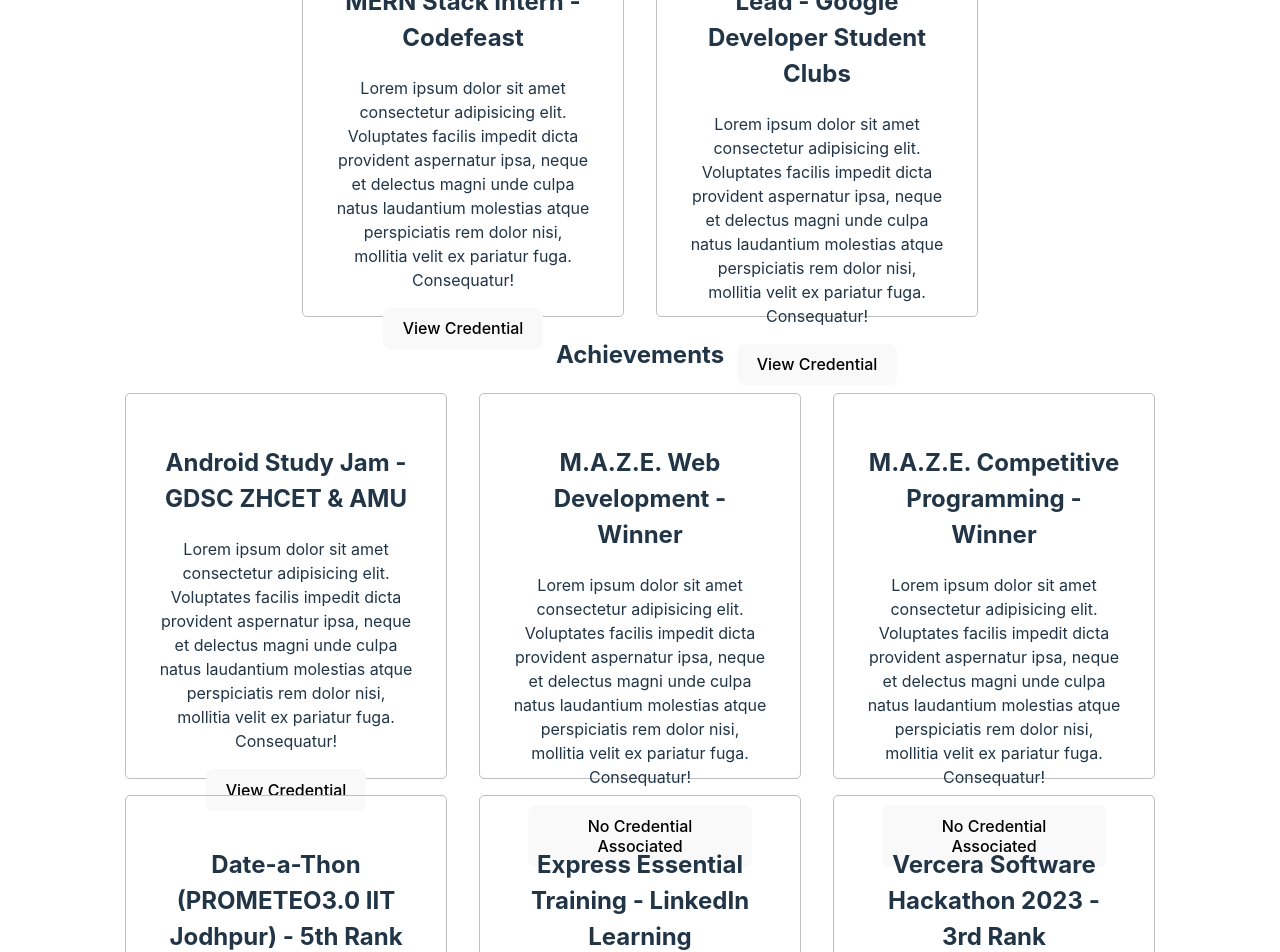
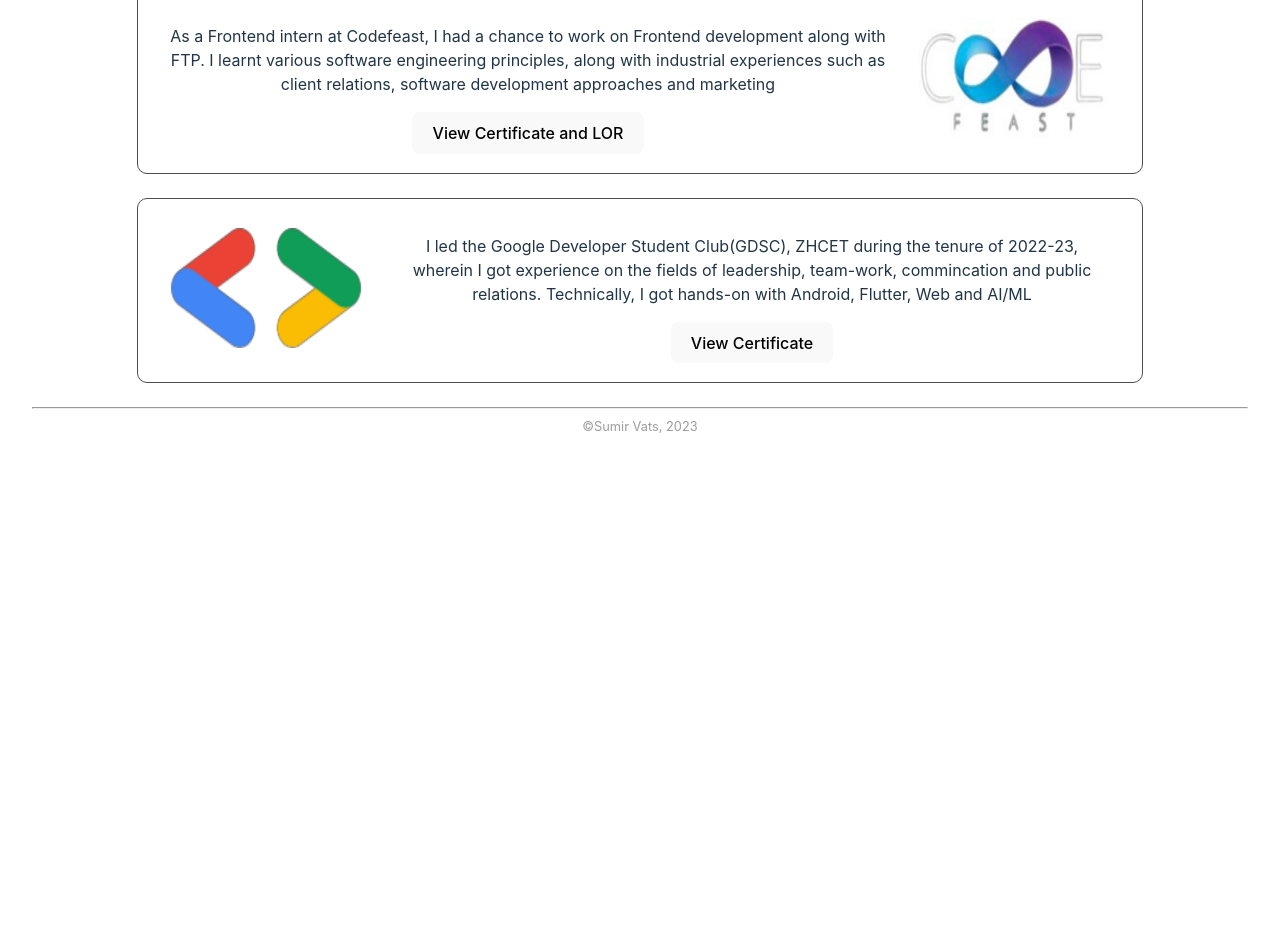
Before and after one commit to SumirVats2003/portfolio-react, a React (Vite) app: page /about in a window 1280 px wide. Shown: the part 580-1532 px from the top of the page. After the commit the page ends 1048 px from the top, so only its background shows below. Built offline with nearby package versions, Linux system fonts and the light colour scheme.

Commit message:
Completed About page and changed color scheme

```diff
--- a/src/App.css
+++ b/src/App.css
@@ -63,6 +63,12 @@
   margin: 0 1rem;
 }
 
+.navbar {
+  width: 20rem;
+  margin: auto;
+  border-bottom: 1px solid rgb(78, 78, 78);
+}
+
 .socials ul li a {
   width: 1.5rem;
   font-size: 1.5rem;
@@ -74,7 +80,7 @@
   width: 1.5rem;
   font-size: 1.5rem;
   margin: 0.5rem;
-  color: #646cff;
+  color: #2dbdff;
 }
 
 .foot {
@@ -107,6 +113,26 @@
   }
 }
 
-.btn {
-  margin: 1rem;
+.subheading {
+  font-size: 2.3rem;
 }
+
+.item {
+  display: flex;
+  justify-content: center;
+  align-items: center;
+  width: 80%;
+  margin: 1.5rem auto;
+  border: 1px solid rgb(78, 78, 78);
+  border-radius: 10px;
+  padding: 1rem;
+}
+
+.item div {
+  margin: 0.2rem 1rem;
+}
+
+.item-img img {
+  height: 15vh;
+  width: 15vw;
+}
--- a/src/Components/About.jsx
+++ b/src/Components/About.jsx
@@ -1,8 +1,11 @@
 import React from "react";
 import Navbar from "./Navbar";
-import Card from "./Card";
+import LeftItem from "./LeftItem";
+import RightItem from "./RightItem";
 import { Link } from "react-router-dom";
 import "../App.css";
+import codefeast from "../assets/img/codefeast.jpg";
+import gdsc from "../assets/img/gdsc.png";
 
 function About() {
   return (
@@ -25,52 +28,19 @@
         during the session 2022-23
       </div>
       <div className='experience'>
-        <h2>Experience</h2>
-        <div className='cards'>
-          <Card
-            head='MERN Stack Intern - Codefeast'
-            body='Lorem ipsum dolor sit amet consectetur adipisicing elit. Voluptates facilis impedit dicta provident aspernatur ipsa, neque et delectus magni unde culpa natus laudantium molestias atque perspiciatis rem dolor nisi, mollitia velit ex pariatur fuga. Consequatur!'
-            showBtn={true}
-          />
-          <Card
-            head='Lead - Google Developer Student Clubs'
-            body='Lorem ipsum dolor sit amet consectetur adipisicing elit. Voluptates facilis impedit dicta provident aspernatur ipsa, neque et delectus magni unde culpa natus laudantium molestias atque perspiciatis rem dolor nisi, mollitia velit ex pariatur fuga. Consequatur!'
-            showBtn={true}
-          />
-        </div>
-      </div>
-      <div className='achievments'>
-        <h2>Achievements</h2>
-        <div className='cards'>
-          <Card
-            head='Android Study Jam - GDSC ZHCET & AMU'
-            body='Lorem ipsum dolor sit amet consectetur adipisicing elit. Voluptates facilis impedit dicta provident aspernatur ipsa, neque et delectus magni unde culpa natus laudantium molestias atque perspiciatis rem dolor nisi, mollitia velit ex pariatur fuga. Consequatur!'
-            showBtn={true}
-          />
-          <Card
-            head='M.A.Z.E. Web Development - Winner'
-            body='Lorem ipsum dolor sit amet consectetur adipisicing elit. Voluptates facilis impedit dicta provident aspernatur ipsa, neque et delectus magni unde culpa natus laudantium molestias atque perspiciatis rem dolor nisi, mollitia velit ex pariatur fuga. Consequatur!'
-          />
-          <Card
-            head='M.A.Z.E. Competitive Programming - Winner'
-            body='Lorem ipsum dolor sit amet consectetur adipisicing elit. Voluptates facilis impedit dicta provident aspernatur ipsa, neque et delectus magni unde culpa natus laudantium molestias atque perspiciatis rem dolor nisi, mollitia velit ex pariatur fuga. Consequatur!'
-          />
-        </div>
-        <div className='cards'>
-          <Card
-            head='Date-a-Thon (PROMETEO3.0 IIT Jodhpur) - 5th Rank'
-            body='Lorem ipsum dolor sit amet consectetur adipisicing elit. Voluptates facilis impedit dicta provident aspernatur ipsa, neque et delectus magni unde culpa natus laudantium molestias atque perspiciatis rem dolor nisi, mollitia velit ex pariatur fuga. Consequatur!'
-          />
-          <Card
-            head='Express Essential Training - LinkedIn Learning'
-            body='Lorem ipsum dolor sit amet consectetur adipisicing elit. Voluptates facilis impedit dicta provident aspernatur ipsa, neque et delectus magni unde culpa natus laudantium molestias atque perspiciatis rem dolor nisi, mollitia velit ex pariatur fuga. Consequatur!'
-            showBtn={true}
-          />
-          <Card
-            head='Vercera Software Hackathon 2023 - 3rd Rank'
-            body='Lorem ipsum dolor sit amet consectetur adipisicing elit. Voluptates facilis impedit dicta provident aspernatur ipsa, neque et delectus magni unde culpa natus laudantium molestias atque perspiciatis rem dolor nisi, mollitia velit ex pariatur fuga. Consequatur!'
-          />
-        </div>
+        <h2 className='subheading'>Experience</h2>
+        <LeftItem
+          body='As a Frontend intern at Codefeast, I had a chance to work on Frontend development along with FTP. I learnt various software engineering principles, along with industrial experiences such as client relations, software development approaches and marketing'
+          image={codefeast}
+          btnContent='View Certificate and LOR'
+          link='https://drive.google.com/file/d/1ev26TQ_fPxofDtX2jVkVUxSKnesIp430/view?usp=sharing'
+        />
+        <RightItem
+          body='I led the Google Developer Student Club(GDSC), ZHCET during the tenure of 2022-23, wherein I got experience on the fields of leadership, team-work, commincation and public relations. Technically, I got hands-on with Android, Flutter, Web and AI/ML'
+          image={gdsc}
+          btnContent='View Certificate'
+          link='https://drive.google.com/file/d/1Dwn8tG1mGz644zY1nP9NVH1x_8Ygezq4/view?usp=sharing'
+        />
       </div>
     </>
   );
--- a/src/Components/Home.jsx
+++ b/src/Components/Home.jsx
@@ -29,7 +29,9 @@
         to='https://drive.google.com/file/d/1_2T9audqC2pmoaJJixJWNq-r6GF4v_3o/view?usp=drive_link'
         target='_blank'
       >
-        <button className='btn'>View Resume</button>
+        <button className='btn' style={{ margin: "1rem" }}>
+          View Resume
+        </button>
       </Link>
     </>
   );
--- /dev/null
+++ b/src/Components/LeftItem.jsx
@@ -0,0 +1,21 @@
+import React from "react";
+import { Link } from "react-router-dom";
+import "../App.css";
+
+function LeftItem(props) {
+  return (
+    <div className='item'>
+      <div>
+        <p>{props.body}</p>
+        <Link to={props.link} target='_blank'>
+          <button className='btn'>{props.btnContent}</button>
+        </Link>
+      </div>
+      <div className='item-img'>
+        <img src={props.image} alt='' />
+      </div>
+    </div>
+  );
+}
+
+export default LeftItem;
--- /dev/null
+++ b/src/Components/RightItem.jsx
@@ -0,0 +1,21 @@
+import React from "react";
+import { Link } from "react-router-dom";
+import "../App.css";
+
+function RightItem(props) {
+  return (
+    <div className='item'>
+      <div className='item-img'>
+        <img src={props.image} alt='' />
+      </div>
+      <div>
+        <p>{props.body}</p>
+        <Link to={props.link} target='_blank'>
+          <button className='btn'>{props.btnContent}</button>
+        </Link>
+      </div>
+    </div>
+  );
+}
+
+export default RightItem;
--- a/src/index.css
+++ b/src/index.css
@@ -14,12 +14,12 @@
 
 a {
   font-weight: 500;
-  color: #646cff;
+  color: #008cff;
   text-decoration: inherit;
 }
 
 a:hover {
-  color: #535bf2;
+  color: #2dbdff;
   text-decoration: underline;
 }
 
@@ -49,7 +49,7 @@
 }
 
 button:hover {
-  border-color: #646cff;
+  border-color: #008cff;
 }
 
 button:focus,
@@ -63,7 +63,7 @@
     background-color: #ffffff;
   }
   a:hover {
-    color: #747bff;
+    color: #2dbdff;
   }
   button {
     background-color: #f9f9f9;
```
Also changed, not shown: src/Components/Navbar.jsx (+5 -5 lines), src/assets/img/codefeast.jpg (added), src/assets/img/gdsc.png (added).
